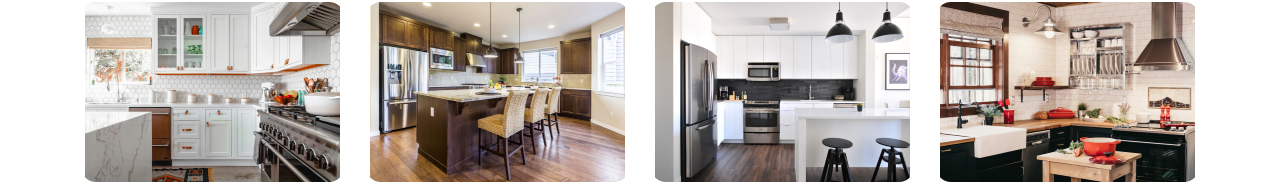
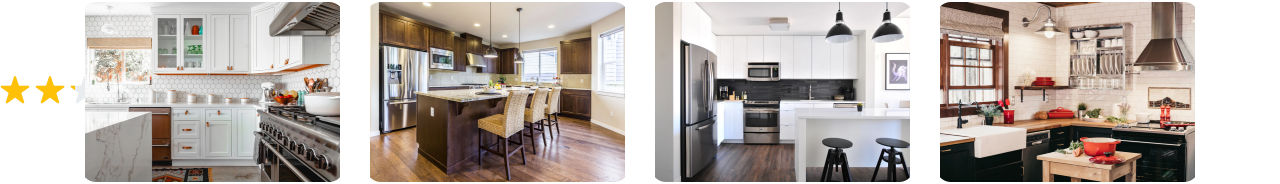
Before and after one commit to wildenali/Javascript_Staycation, a React (Create React App) app in the folder bwamern/: page / in a window 1280 px wide. Shown: the part 2203-2387 px from the top of the page. Built offline with nearby package versions, Linux system fonts and the light colour scheme.

Commit message:
style si bintang

```diff
--- /dev/null
+++ b/bwamern/src/assets/scss/_colorVariables.scss
@@ -0,0 +1,22 @@
+$white:    #fff !default;
+$gray-100: #f8f9fa !default;
+$gray-200: #e9ecef !default;
+$gray-300: #dee2e6 !default;
+$gray-400: #ced4da !default;
+$gray-500: #adb5bd !default;
+$gray-600: #6c757d !default;
+$gray-700: #495057 !default;
+$gray-800: #343a40 !default;
+$gray-900: #152C5B !default;
+$black:    #000 !default;
+
+$blue:    #007bff !default;
+$indigo:  #3252DF !default;
+$purple:  #6f42c1 !default;
+$pink:    #e83e8c !default;
+$red:     #dc3545 !default;
+$orange:  #fd7e14 !default;
+$yellow:  #ffc107 !default;
+$green:   #28a745 !default;
+$teal:    #20c997 !default;
+$cyan:    #17a2b8 !default;
--- a/bwamern/src/assets/scss/_variables.scss
+++ b/bwamern/src/assets/scss/_variables.scss
@@ -3,19 +3,6 @@
 // Variables should follow the `$component-state-property-size` formula for
 // consistent naming. Ex: $nav-link-disabled-color and $modal-content-box-shadow-xs.
 
-// Color system
-
-$white:    #fff !default;
-$gray-100: #f8f9fa !default;
-$gray-200: #e9ecef !default;
-$gray-300: #dee2e6 !default;
-$gray-400: #ced4da !default;
-$gray-500: #adb5bd !default;
-$gray-600: #6c757d !default;
-$gray-700: #495057 !default;
-$gray-800: #343a40 !default;
-$gray-900: #152C5B !default;
-$black:    #000 !default;
 
 $grays: () !default;
 // stylelint-disable-next-line scss/dollar-variable-default
@@ -34,16 +21,6 @@ $grays: map-merge(
   $grays
 );
 
-$blue:    #007bff !default;
-$indigo:  #3252DF !default;
-$purple:  #6f42c1 !default;
-$pink:    #e83e8c !default;
-$red:     #dc3545 !default;
-$orange:  #fd7e14 !default;
-$yellow:  #ffc107 !default;
-$green:   #28a745 !default;
-$teal:    #20c997 !default;
-$cyan:    #17a2b8 !default;
 
 $colors: () !default;
 // stylelint-disable-next-line scss/dollar-variable-default
--- a/bwamern/src/assets/scss/style.scss
+++ b/bwamern/src/assets/scss/style.scss
@@ -5,6 +5,7 @@
  * Licensed under MIT (https://github.com/twbs/bootstrap/blob/master/LICENSE)
  */
 
+@import "colorVariables";
 @import "functions";
 @import "variables";
 @import "mixins";
--- a/bwamern/src/elements/Start/index.js
+++ b/bwamern/src/elements/Star/index.js
@@ -1,6 +1,7 @@
 import React from 'react'
 
 import propTypes from 'prop-types'
+import './index.scss'
 
 
 export default function Star({ className, value, height, width, spacing }) {
@@ -12,13 +13,13 @@ export default function Star({ className, value, height, width, spacing }) {
     for (let index = 0; index < 5 && index < value - decimals; index++) {
         leftPos = leftPos + width;
         star.push(
-            <div className="star" key={`star-${index}`} style={{ left: index * width, width: width, marginRight: spacing }}></div>
+            <div className="star" key={`star-${index}`} style={{ left: index * width, height: height, width: width, marginRight: spacing }}></div>
         );
     }
 
     if (decimals > 0 && value <= 5) {
         star.push(
-            <div className="star" key={`star-${index}`} style={{ left: leftPos, width: width - spacing, marginRight: spacing }}></div>
+            <div className="star" key={`starWithDecimal`} style={{ left: leftPos, height: height, width: decimals * width - spacing, marginRight: spacing }}></div>
         );
     }
 
@@ -26,7 +27,7 @@ export default function Star({ className, value, height, width, spacing }) {
     for (let index = 0; index < 5; index++) {
         leftPos = leftPos + width;
         star.push(
-            <div className="star placeholder" key={`starPlaceholder-${index}`} style={{ left: index * width, width: width, marginRight: spacing }}></div>
+            <div className="star placeholder" key={`starPlaceholder-${index}`} style={{ left: index * width, height: height, width: width, marginRight: spacing }}></div>
         );
     }
 
@@ -40,7 +41,7 @@ export default function Star({ className, value, height, width, spacing }) {
     )
 }
 
-Start.propTypes = {
+Star.propTypes = {
     className: propTypes.string,
     value: propTypes.number,
     width: propTypes.number,
--- /dev/null
+++ b/bwamern/src/elements/Star/index.scss
@@ -0,0 +1,20 @@
+@import '../../assets/scss/colorVariables';
+
+.stars {
+    position: relative;
+    min-width: 200px;
+    display: inline;
+    .star {
+        position: absolute;
+        display: inline-flex;
+        mask: url(../../assets/images/icons/star.svg) no-repeat center left;
+        &:not(.placeholder) {
+            z-index: 2;
+            background-color: $yellow;
+        }
+        &.placeholder {
+            z-index: 1;
+            background-color: $gray-200;
+        }
+    }
+}
--- a/bwamern/src/pages/LandingPage.js
+++ b/bwamern/src/pages/LandingPage.js
@@ -4,7 +4,7 @@ import Header from 'parts/Header';
 import Hero from 'parts/Hero'
 import MostPicked from 'parts/MostPicked'
 import Categories from 'parts/Categories'
-
+import Testimony from 'parts/Testimony'
 
 import landingPage from 'json/landingPage.json'
 
@@ -22,6 +22,7 @@ export default class LandingPage extends Component {
                 <Hero refMostPicked={this.refMostPicked} data={landingPage.hero} />
                 <MostPicked refMostPicked={this.refMostPicked} data={landingPage.mostPicked} />
                 <Categories data={landingPage.categories} />
+                <Testimony></Testimony>
             </>
         )
     }
--- /dev/null
+++ b/bwamern/src/parts/Testimony.js
@@ -0,0 +1,11 @@
+import React from 'react'
+
+import Star from 'elements/Star'
+
+export default function Testimony() {
+    return (
+        <div>
+            <Star value={2.25} width={35} height={35} spacing={4}></Star>
+        </div>
+    )
+}
```
Also changed, not shown: 2 other files (tests, documents, lock files or other folders).
